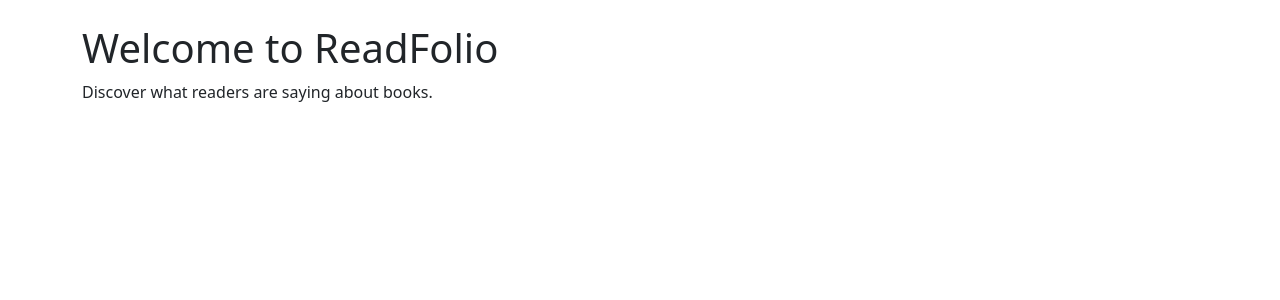
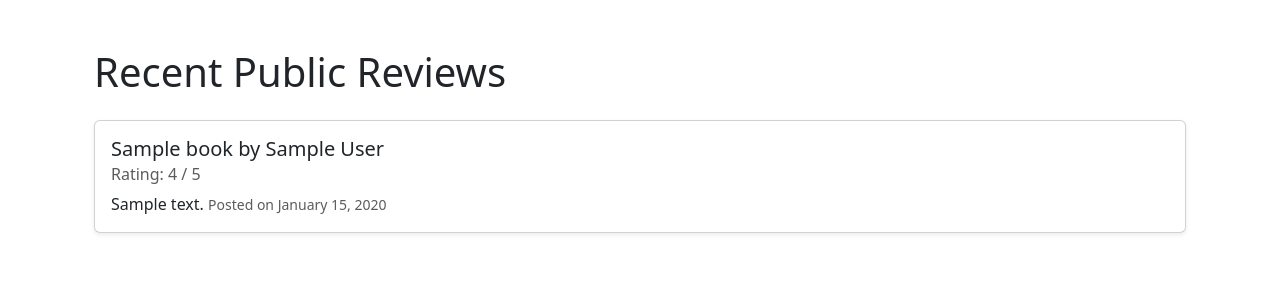
Before and after one commit to PaulinaD-CodeIns/readfolio, a Django app: page / in a window 1280 px wide. Shown: the part 56-356 px from the top of the page. Run offline with Django 5.2, Linux system fonts and the light colour scheme; tables that the repository leaves empty hold one stand-in row (values such as "Sample post").

Commit message:
Added home blog-style page with reviews on a loop and pagination

```diff
--- a/config/settings.py
+++ b/config/settings.py
@@ -28,7 +28,7 @@ BASE_DIR = Path(__file__).resolve().parent.parent
 SECRET_KEY = os.getenv('SECRET_KEY')
 
 # SECURITY WARNING: don't run with debug turned on in production!
-DEBUG = os.getenv('DEBUG') == 'True'
+DEBUG = os.getenv('DEBUG','False') == 'True'
 
 
 ALLOWED_HOSTS = ['.herokuapp.com', 'localhost', '127.0.0.1']
--- a/pages/templates/pages/home.html
+++ b/pages/templates/pages/home.html
@@ -1,11 +1,33 @@
 {% extends "base.html" %}
 
+{% block content %}
+<div class="container mt-5">
+  <h1 class="mb-4">Recent Public Reviews</h1>
 
-{% block content %}
-
-
-<h1>Welcome to ReadFolio</h1>
-<p>Discover what readers are saying about books.</p>
-
-
+  {% if public_reviews %}
+  {% for review in public_reviews %}
+  <div class="card mb-3 shadow-sm">
+    <div class="card-body">
+      <h5 class="card-title">{{ review.book.title }} by {{ review.book.author }}</h5>
+      <h6 class="card-subtitle mb-2 text-muted">Rating: {{ review.rating }} / 5</h6>
+      <p class="card-text">
+        <span class="short-review" style="display: inline;">
+          {{ review.content|truncatechars:300 }}
+          {% if review.content|length > 300 %}
+          <span class="fade-out">...</span>
+          <a href="#" class="toggle-review" data-full="{{ review.content|escapejs }}">Show more</a>
+          {% endif %}
+        </span>
+        <span class="full-review" style="display: none;">
+          <span class="full-text"></span>
+          <a href="#" class="show-less"> Show less</a>
+        </span>
+        <small class="text-muted">Posted on {{ review.created_at|date:"F j, Y" }}</small>
+    </div>
+  </div>
+  {% endfor %}
+  {% else %}
+  <p>No public reviews available yet.</p>
+  {% endif %}
+</div>
 {% endblock %}
--- a/pages/views.py
+++ b/pages/views.py
@@ -1,8 +1,16 @@
 from django.shortcuts import render
+from library.models import Review
 
 
+# Home page blog of reviews
 def home(request):
-    return render(request, 'pages/home.html')
+    public_reviews = Review.objects.filter(is_public=True).select_related('book').order_by('?')[:5]
+    return render(request, 'pages/home.html', {'public_reviews': public_reviews})
 
+
+
+
+
+# About us page
 def about(request):
     return render(request, 'pages/about.html')
--- a/templates/base.html
+++ b/templates/base.html
@@ -28,9 +28,44 @@
   </div>
 </nav>
 
+<!-- Block Content for different pages-->
     <div class="container mt-4">
         {% block content %}{% endblock %}
     </div>
-</body>
 
-</html>
+<!-- Pagination JS Script-->
+ {% block scripts %}
+    <script>
+  document.addEventListener('DOMContentLoaded', function () {
+    const toggles = document.querySelectorAll('.toggle-review');
+
+    toggles.forEach(toggle => {
+      toggle.addEventListener('click', function (e) {
+        e.preventDefault();
+        const cardText = this.closest('.card-text');
+        const short = cardText.querySelector('.short-review');
+        const full = cardText.querySelector('.full-review');
+        const fullText = full.querySelector('.full-text');
+
+        short.style.display = 'none';
+        fullText.innerText = this.dataset.full;
+        full.style.display = 'inline';
+      });
+    });
+
+    const hideLinks = document.querySelectorAll('.show-less');
+
+    hideLinks.forEach(link => {
+      link.addEventListener('click', function (e) {
+        e.preventDefault();
+        const cardText = this.closest('.card-text');
+        const short = cardText.querySelector('.short-review');
+        const full = cardText.querySelector('.full-review');
+
+        full.style.display = 'none';
+        short.style.display = 'inline';
+      });
+    });
+  });
+</script>
+ {% endblock %}
```
